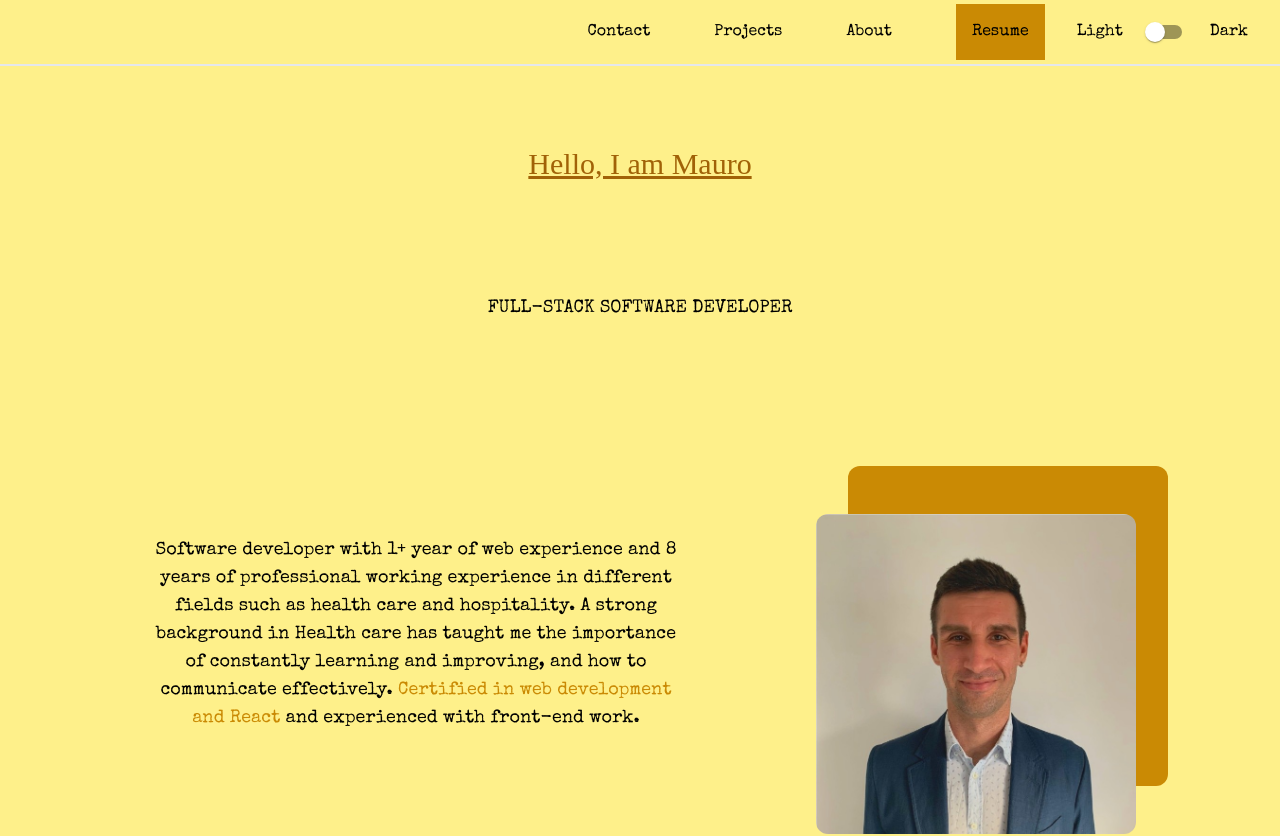
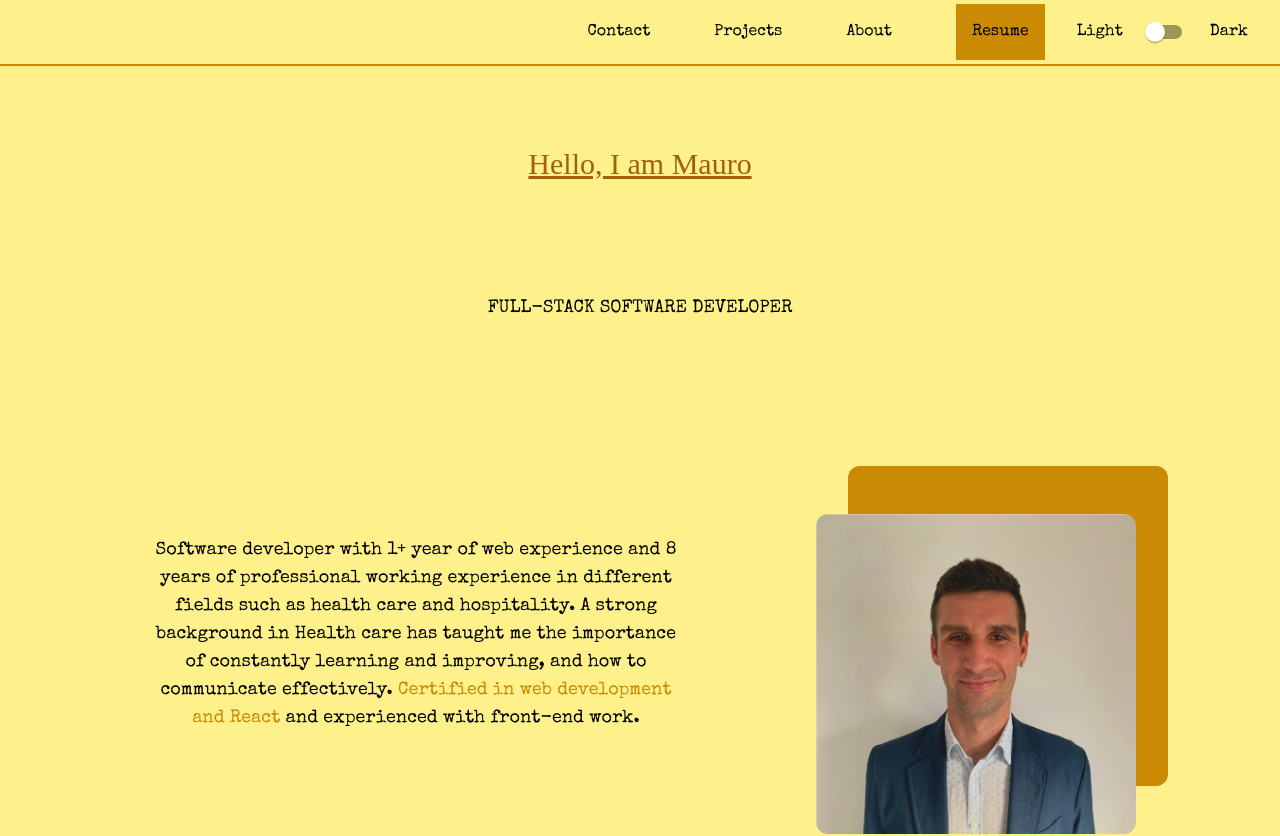
Before and after one commit to maurobusso/personal-website, a React (Create React App) app: page / in a window 1280 px wide. Shown: the top 836 px of the page. Built offline with nearby package versions, Linux system fonts and the light colour scheme; a web font is replaced by a local one.

Commit message:
fixed border colour

```diff
--- a/src/components/Navbar.jsx
+++ b/src/components/Navbar.jsx
@@ -16,8 +16,8 @@ export default function Navbar(props) {
 
     return (
       <>
-        <nav className={`${darkMode ? 'dark' : 'bg-yellow-200'} font-SpecialElite shadow border-b-2`}>
-          <div className="dark:bg-slate-700 dark:text-slate-300 dark:border-b-2 dark:border-white p-8">
+        <nav className={`${darkMode ? 'dark' : 'bg-yellow-200'} font-SpecialElite shadow border-b-2 border-yellow-600`}>
+          <div className="dark:bg-slate-700 dark:text-slate-300 dark:border-white p-8">
 
             <div className="flex justify-end items-center ">
               <span className="ml-4 border rounded p-2 pt-0 pb-0 cursor-pointer md:hidden block bg-yellow-600 max-w-min hover:text-orange-800">
```
